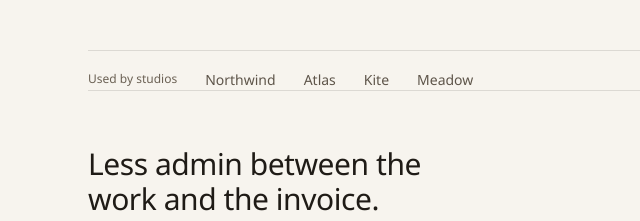
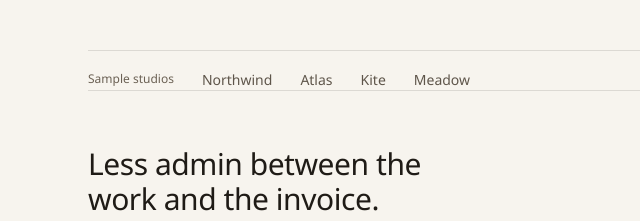
Before and after one commit to terravidhal/noai-skill, a website: page examples/after/landing.html in a window 1280 px wide. Shown: the part 579-800 px from the top of the page, 0-640 px from the left. Drawn offline with Linux system fonts and the light colour scheme.

Commit message:
docs: label the landing logos as sample studios

```diff
--- a/examples/after/landing.html
+++ b/examples/after/landing.html
@@ -136,7 +136,7 @@
       </div>
 
       <div class="clients" aria-label="Teams using Orbit">
-        <span class="label">Used by studios</span>
+        <span class="label">Sample studios</span>
         <span class="name">Northwind</span>
         <span class="name">Atlas</span>
         <span class="name">Kite</span>
```
Also changed, not shown: assets/readme/before-after-landing.png, assets/readme/landing-after.png.
